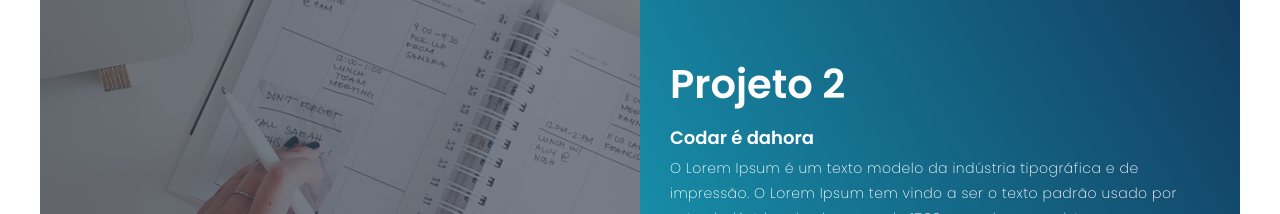
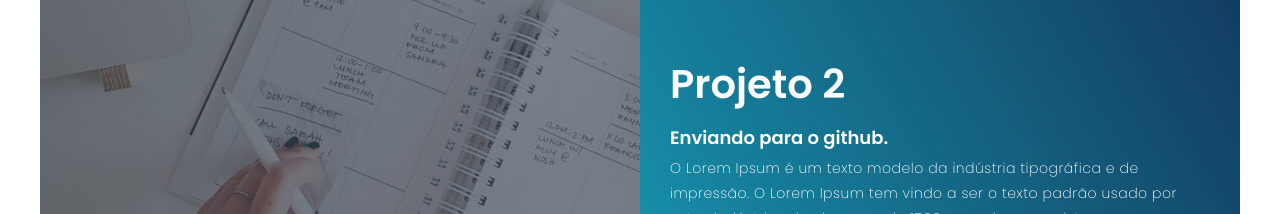
Before and after one commit to BetoDnt/Portif-lio-Roberto, a plain HTML site: page index.html in a window 1280 px wide. Shown: the part 1620-1834 px from the top of the page. Drawn offline with Linux system fonts and the light colour scheme.

Commit message:
update projeto2 descrição

```diff
--- a/index.html
+++ b/index.html
@@ -40,7 +40,7 @@
                     <div class="project-item">
                         <div class="project-info">
                             <h1>Projeto 2</h1>
-                            <h2>Codar é dahora</h2>
+                            <h2>Enviando para o github.</h2>
                             <p>O Lorem Ipsum é um texto modelo da indústria
                                tipográfica e de impressão. O Lorem Ipsum tem
                                vindo a ser o texto padrão usado por estas indústrias
```
